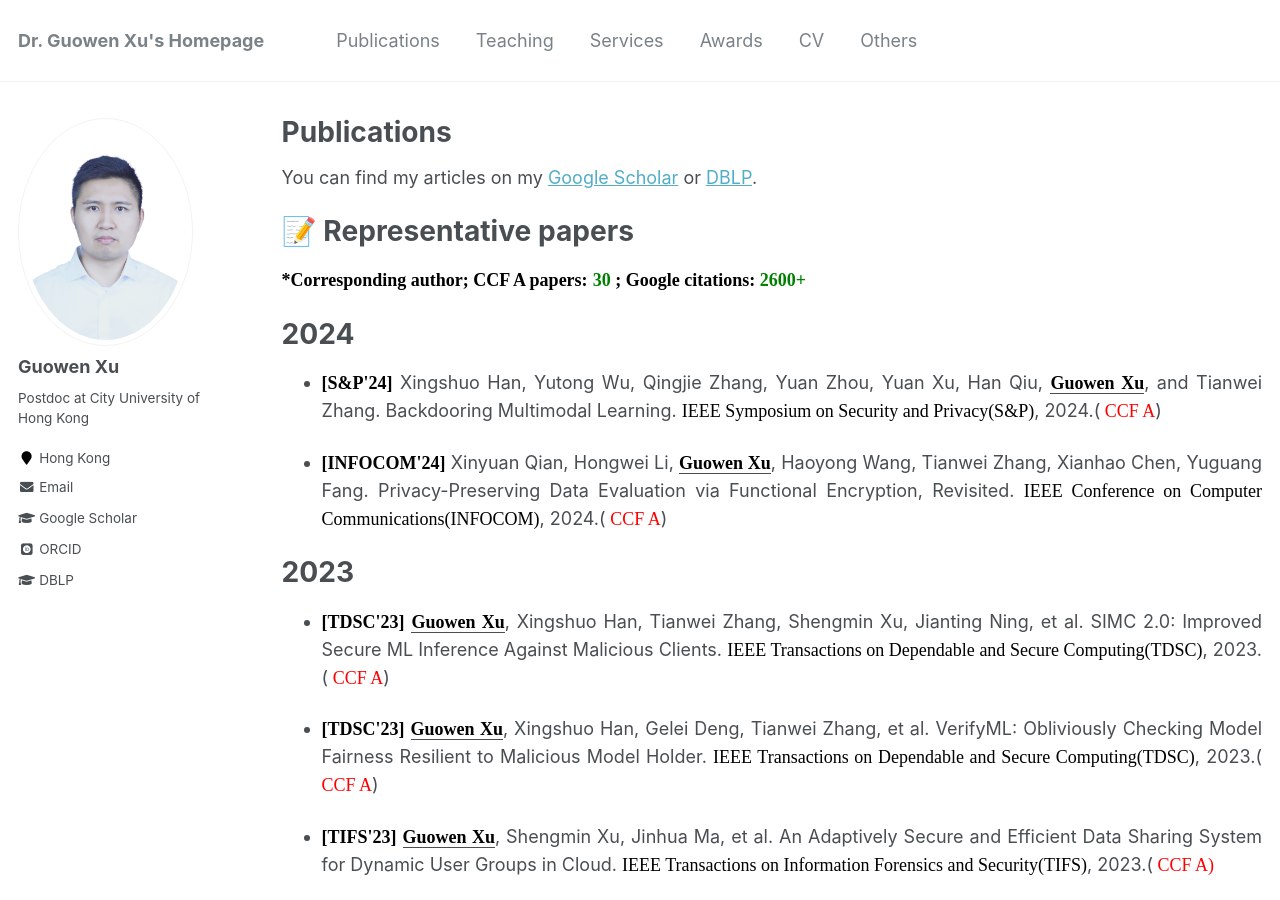
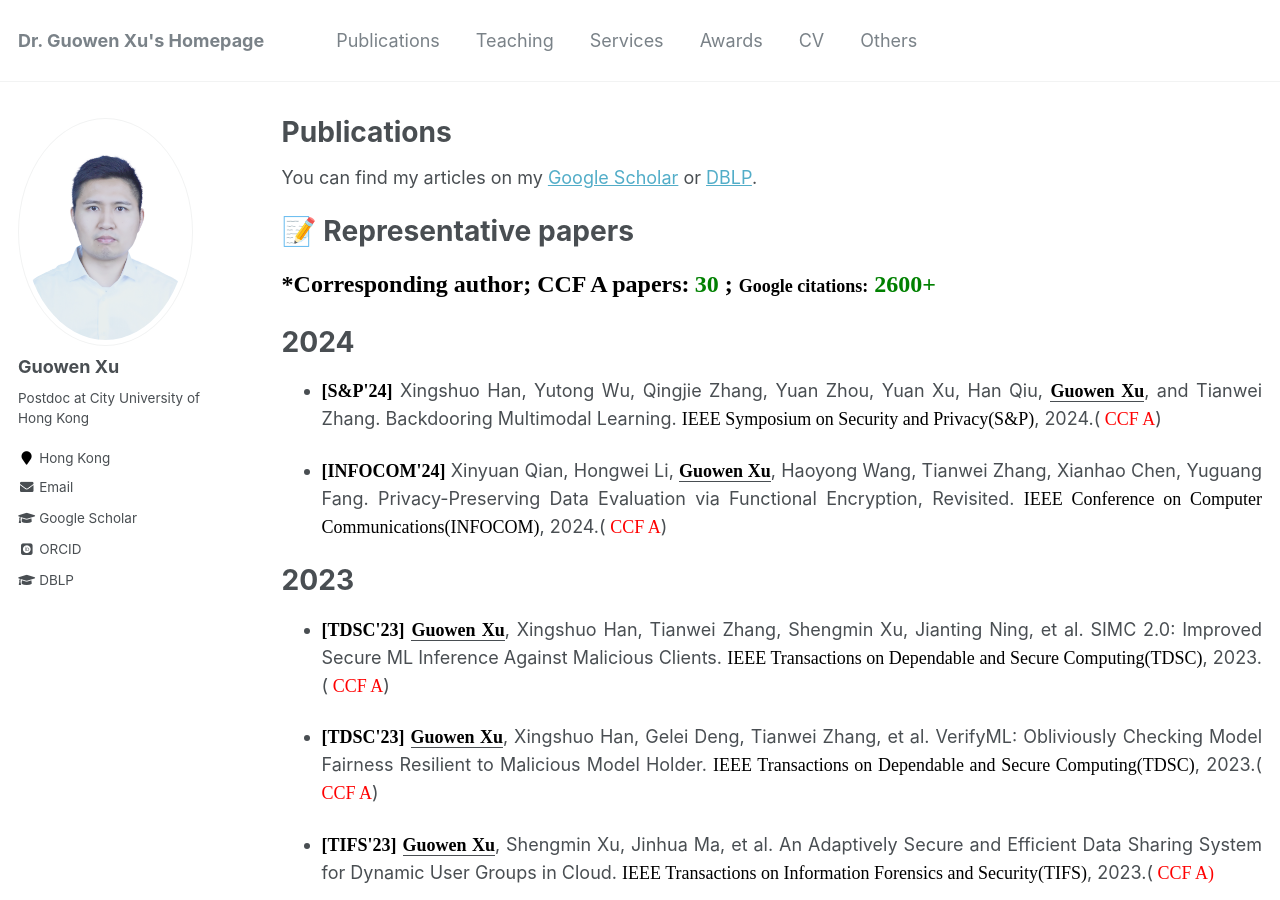
Before and after one commit to Guowen-xu/guowen-xu.github.io, a Jekyll site: the page built from _pages/publications.md, in a window 1280 px wide and 900 px high. Built offline with Jekyll 4.4.1, drawn with Linux system fonts in a browser that asks for light colours; some web fonts are replaced.

Commit message:
Update publications.md

```diff
--- a/_pages/publications.md
+++ b/_pages/publications.md
@@ -9,7 +9,7 @@ author_profile: true
 You can find my articles on my [Google Scholar](https://scholar.google.com.hk/citations?user=MDKdG80AAAAJ&hl=zh-CN) or [DBLP](https://dblp.org/pid/87/10142.html).
 
 # 📝 Representative papers
-<b><font face="Times New Roman" color=black size=4> *Corresponding author; </font></b><b><font face="Times New Roman" color=black size=4>  CCF A papers:</font></b> <b><font face="Times New Roman" color=green size=4>  30 </font></b><b><font face="Times New Roman" color=black size=4>; </font></b><b><font face="Times New Roman" color=black size=4> Google citations:</font></b><b><font face="Times New Roman" color=green size=4>  2600+
+<b><font face="Times New Roman" color=black size=5> *Corresponding author; </font></b><b><font face="Times New Roman" color=black size=5>  CCF A papers:</font></b> <b><font face="Times New Roman" color=green size=5>  30 </font></b><b><font face="Times New Roman" color=black size=5>; </font></b><b><font face="Times New Roman" color=black size=4> Google citations:</font></b><b><font face="Times New Roman" color=green size=5>  2600+
 &nbsp;&nbsp;&nbsp;&nbsp;&nbsp;&nbsp;&nbsp;&nbsp;
 
 # 2024
```
